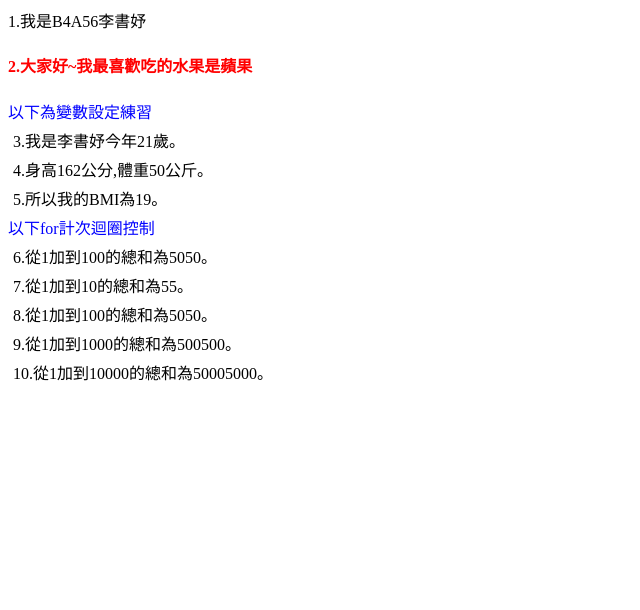
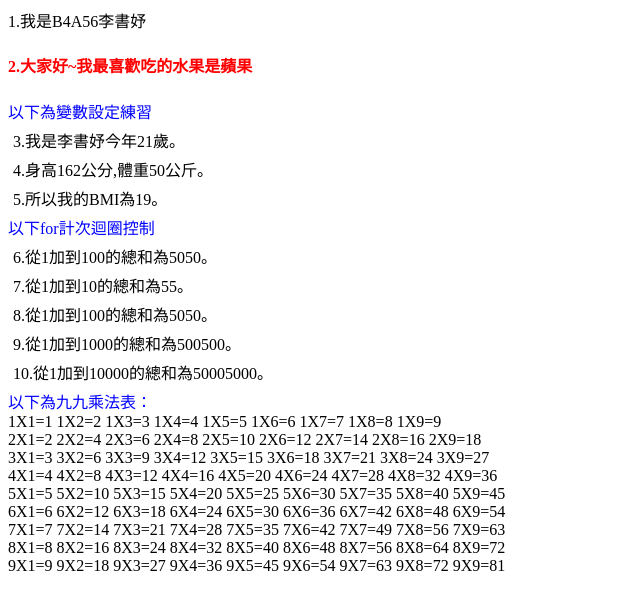
Before and after one commit to hiabby0519/hiabby0519.github.io, a plain HTML site: page B4A56/課堂作業05/index.htm in a window 1280 px wide. Shown: the whole page, without its empty margins (0-640 px from the left). Drawn offline with Linux system fonts and the light colour scheme.

Commit message:
Add files via upload

```diff
--- a/B4A56/課堂作業05/index.htm
+++ b/B4A56/課堂作業05/index.htm
@@ -14,6 +14,23 @@
 
 
 <script>
+    function sum(start,end){
+            s = 0;
+            for(var i=start;i<=end;i++){
+                s+=i;
+            }
+            return s;
+        }
+    function table99(){
+            var i;
+          for(i=1;i<=9;i++){
+            for(j=1;j<=9;j++){
+                    document.write(i+"X"+j+"=",i*j+" ");
+                }
+            document.write("<br>");
+         }
+            return;
+        }
     document.write("1.我是B4A56李書妤")
     document.write("<h4>2.大家好~我最喜歡吃的水果是蘋果</h4>")
     var myName = "李書妤";
@@ -25,19 +42,21 @@
     document.write("<p>4.身高"+myHeight+"公分,體重"+myWeight+"公斤。<br/></p>");
     document.write("<p>5.所以我的BMI為"+myBMI+"。<br/></p>");
 
-
+    var countI;
     document.write("<div>以下for計次迴圈控制</div>");
-    var countI = 0;for(i=1;i<=100;i++){countI +=i;}
+    countI = sum(1,100);
     document.write("<p>6.從1加到100的總和為"+countI+"。</p>");
-    var countI = 0;for(i=1;i<=10;i++){countI +=i;}
+    countI = sum(1,10);
     document.write("<p>7.從1加到10的總和為"+countI+"。</p>");
-    var countI = 0;for(i=1;i<=100;i++){countI +=i;}
+    countI = sum(1,100);
     document.write("<p>8.從1加到100的總和為"+countI+"。</p>");
-    var countI = 0;for(i=1;i<=1000;i++){countI +=i;}
+    countI = sum(1,1000);
     document.write("<p>9.從1加到1000的總和為"+countI+"。</p>");
-    var countI = 0;for(i=1;i<=10000;i++){countI +=i;}
+    countI = sum(1,10000);
     document.write("<p>10.從1加到10000的總和為"+countI+"。</p>");
 
+    document.write("<div>以下為九九乘法表：</div>");
+    table99();
 
     </script>
 
```
